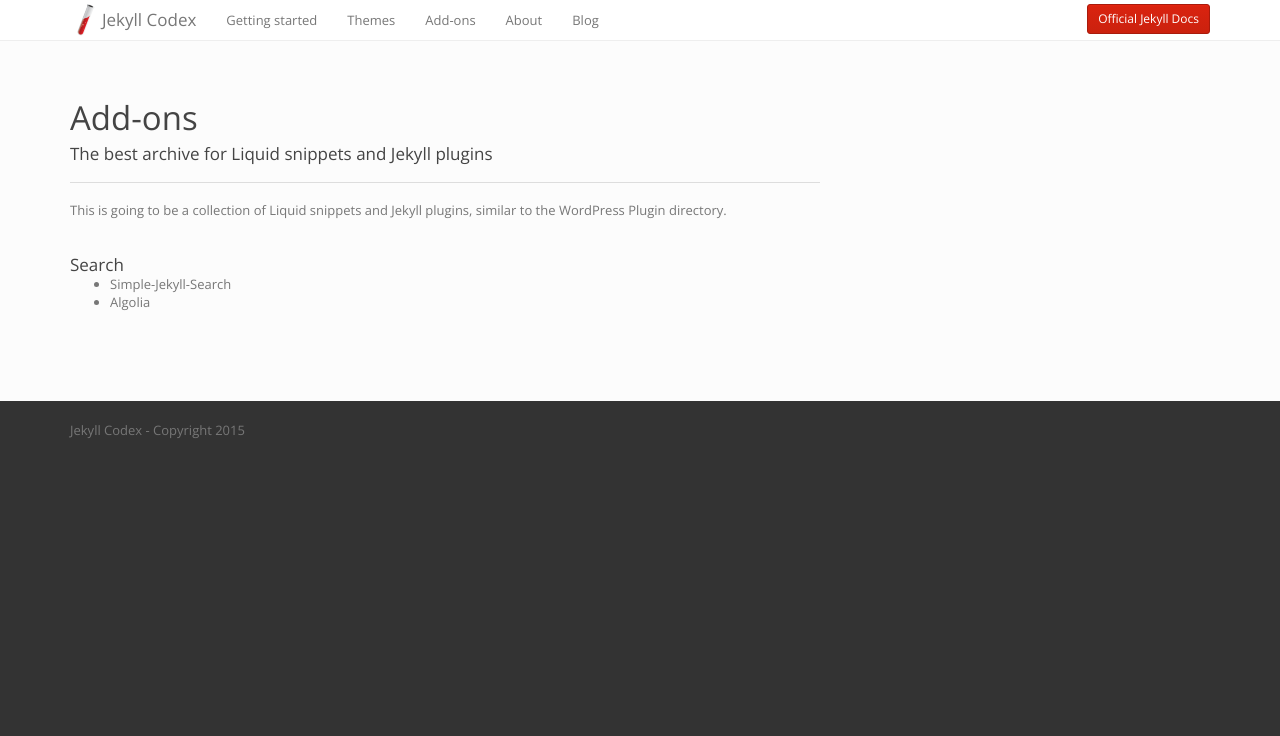
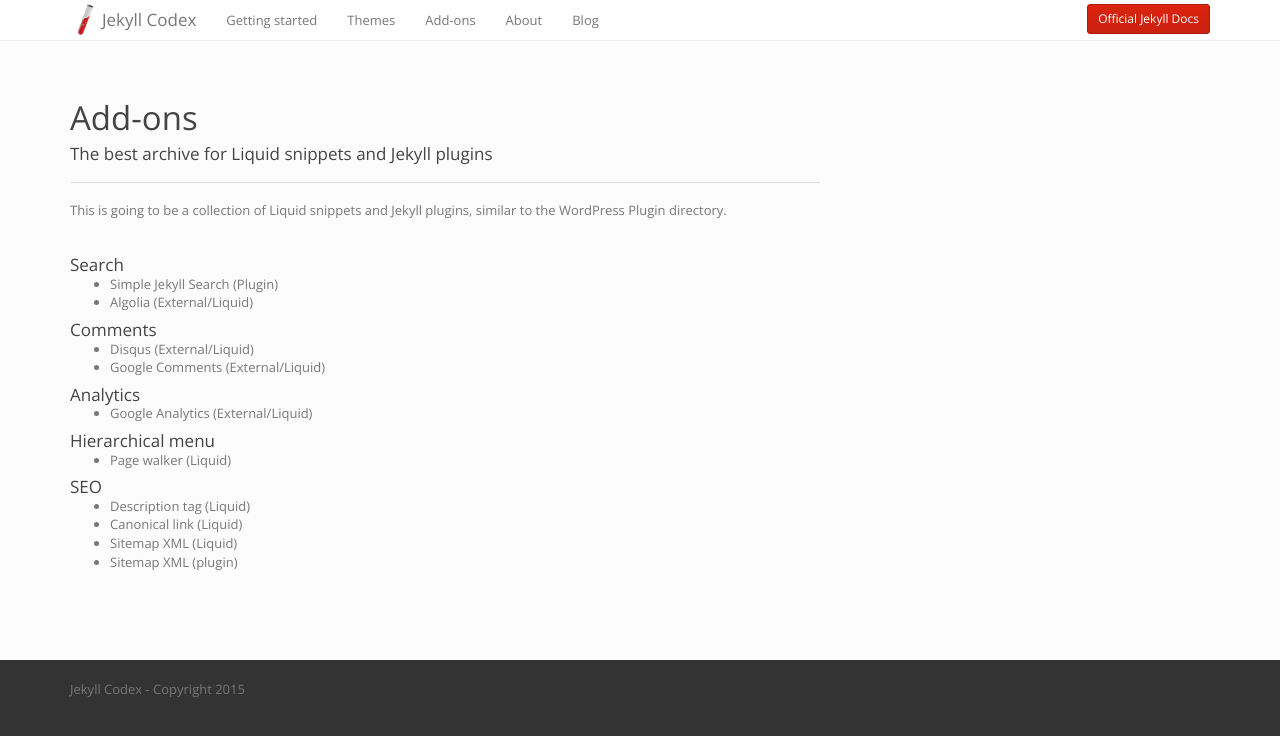
Before and after one commit to jhvanderschee/jekyllcodex, a Jekyll site: the page built from add-ons.md, in a window 1280 px wide. Shown: the top 736 px of the page. Built offline with Jekyll 4.4.1, drawn with Linux system fonts in a browser that asks for light colours; nearby versions of some CDN libraries.

Commit message:
Updated 'add-ons.md' via CloudCannon

```diff
--- a/add-ons.md
+++ b/add-ons.md
@@ -11,5 +11,21 @@
 <br />
 
 ### Search
-- Simple-Jekyll-Search
-- Algolia
+- Simple Jekyll Search (Plugin)
+- Algolia (External/Liquid)
+
+### Comments
+- Disqus (External/Liquid)
+- Google Comments (External/Liquid)
+
+### Analytics
+- Google Analytics (External/Liquid)
+
+### Hierarchical menu
+- Page walker (Liquid)
+
+### SEO
+- Description tag (Liquid)
+- Canonical link (Liquid)
+- Sitemap XML (Liquid)
+- Sitemap XML (plugin)
```
